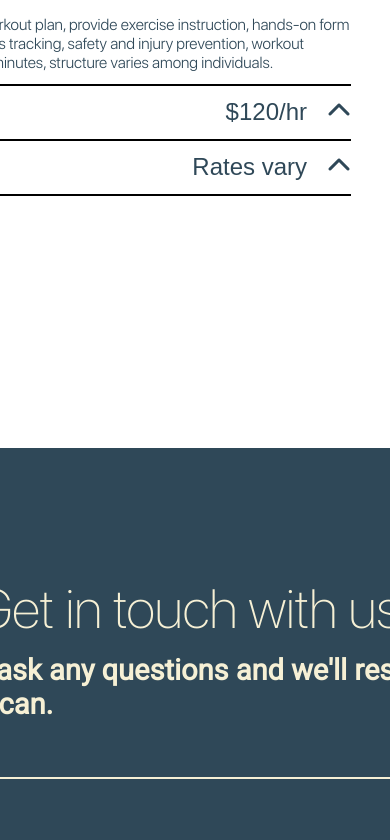
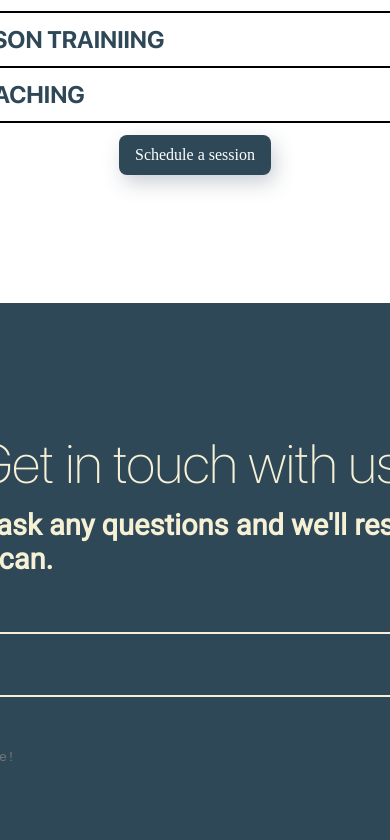
Before and after one commit to andrew-khai/Helen-Huynh-Fitness-React.js, a React (Vite) app: page / in a window 390 px wide. Shown: the part 2204-3044 px from the top of the page. Built offline with nearby package versions, Linux system fonts and the light colour scheme; a web font is replaced by a local one.

Commit message:
added media screens for 1150px

```diff
--- a/src/components/Footer/Footer.css
+++ b/src/components/Footer/Footer.css
@@ -152,3 +152,10 @@
 #social-links-container a {
   color: #2F4858
 }
+
+
+@media screen and (max-width: 1150px) {
+  #bottom-navbar-container {
+    display: none;
+  }
+}
--- a/src/components/Homepage/Homepage.css
+++ b/src/components/Homepage/Homepage.css
@@ -523,8 +523,13 @@
   .contact-textarea-container > textarea {
     width: 700px;
   }
+
+  /* sessions container */
+  .training-image {
+    display: none;
+  }
+
+  #session-button {
+    align-self: center;
+  }
 }
-
-@media screen and (max-width: 1100px) {
-  /* sessions container */
-}
```
